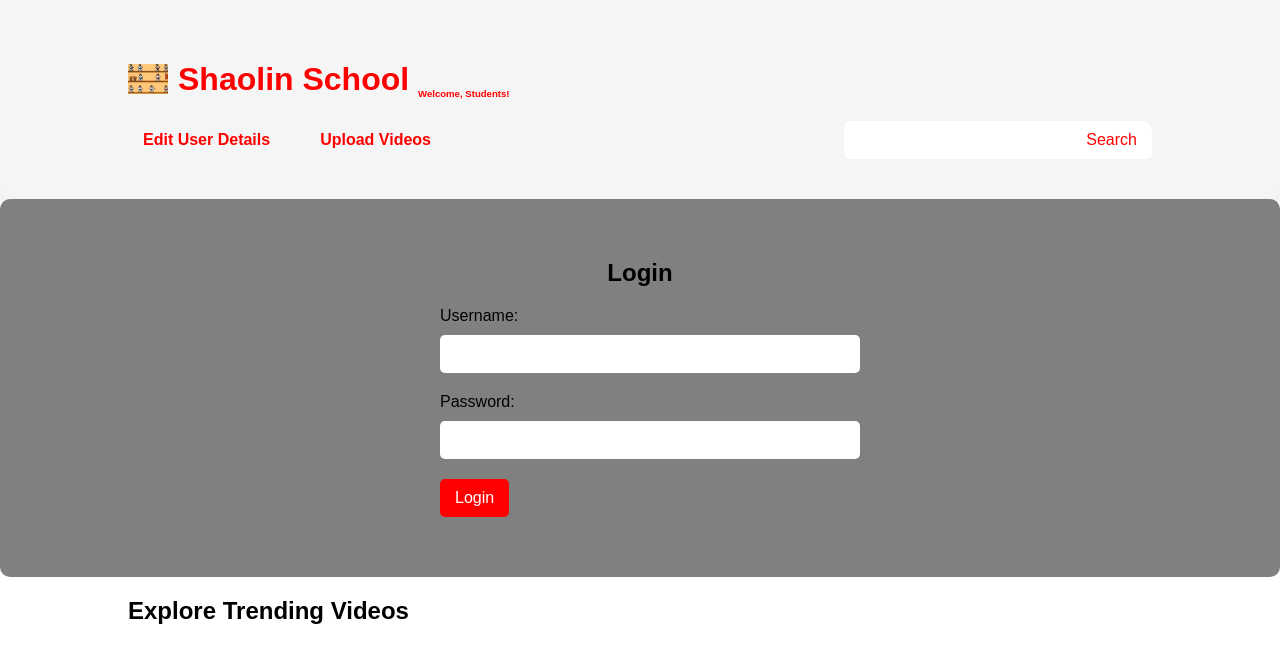
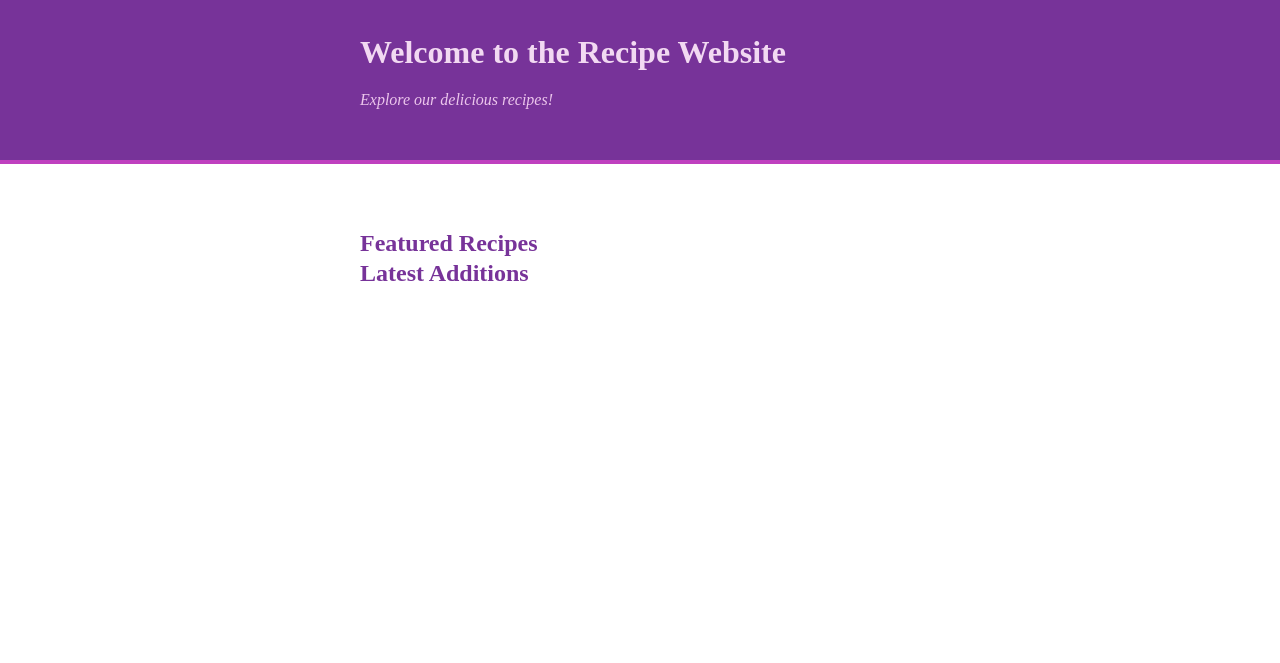
Before and after one commit to M4moon/SoftwareEngineeringSemProject, a Flask app: page / in a window 1280 px wide. Shown: the top 663 px of the page. Run offline with Flask 3, Linux system fonts and the light colour scheme.

Commit message:
initial additions and files

```diff
--- a/semester_project/app.py
+++ b/semester_project/app.py
@@ -1,34 +1,12 @@
-from flask import Flask, render_template, request
-from googleapiclient.discovery import build
+# app.py
+from flask import Flask, render_template
 
 app = Flask(__name__)
 
-# Enter your YouTube API key here
-YOUTUBE_API_KEY = 'AIzaSyBOgxaAAGrKj81soJ_Zm0_sp5O15Zk41u0'
-
+# Route for the index page
 @app.route('/')
-def home():
+def index_page():
     return render_template('index.html')
-
-@app.route('/search', methods=['POST'])
-def search():
-    query = request.form.get('query')
-
-    # Make a request to the YouTube API
-    youtube = build('youtube', 'v3', developerKey=YOUTUBE_API_KEY)
-    search_response = youtube.search().list(
-        q=query,
-        type='video',
-        part='id,snippet'
-    ).execute()
-
-    videos = []
-    for search_result in search_response.get('items', []):
-        video_id = search_result['id']['videoId']
-        video_title = search_result['snippet']['title']
-        videos.append({'id': video_id, 'title': video_title})
-
-    return render_template('search_results.html', videos=videos)
 
 if __name__ == '__main__':
     app.run(debug=True)
--- a/semester_project/static/style.css
+++ b/semester_project/static/style.css
@@ -1,147 +1,38 @@
-/* style.css */
+/* static/style.css */
+body {
+    margin: 0;
+    background-color: hsl(0, 0%, 100%);
+    color: hsl(0, 0%, 10%);
+    line-height: 1.5;
+  }
 
-@font-face {
-    font-family: 'Akira Expanded';
-    src: url('C:\\USERS\\HP OMEN\\APPDATA\\LOCAL\\MICROSOFT\\WINDOWS\\FONTS\\AKIRA EXPANDED DEMO.otf') format('opentype');
-    font-weight: normal;
-}
+  .content-width {
+    max-width: 70ch;
+    width: calc(100% - 4rem);
+    margin: 0 auto;
+  }
 
-header {
-    font-family: 'Akira Expanded', sans-serif;
-    background-color: whitesmoke;
-    padding: 20px 0;
-    box-shadow: 0 5px 10px rgba(0, 0, 0, 0.1);
-    color: red;
-    border-bottom-left-radius: 10px;
-    border-bottom-right-radius: 10px;
-}
-header h1 sub {
-    font-size: 0.3em; /* Adjust the size as needed */
-}
+  main {
+    margin-bottom: 4rem;
+  }
 
-nav {
-    font-family: 'Akira Expanded', sans-serif;
-    display: flex;
-    justify-content: space-between;
-    align-items: center;
-    border-top-left-radius: 10px;
-    border-top-right-radius: 10px;
-    overflow: hidden;
-}
+  header {
+    margin-bottom: 4rem;
+    padding: 2rem 0;
+    background-color: hsl(280, 50%, 40%);
+    border-bottom: 4px solid hsl(300, 50%, 50%);
+    color: hsl(300, 50%, 90%);
+  }
 
-nav a {
-    text-decoration: none;
-    color: red;
-    font-weight: bold;
-    font-size: 16px;
-    border-radius: 5px;
-    padding: 8px 15px;
-}
+  header p {
+    color: hsl(300, 50%, 85%);
+  }
 
-/* ... (other styles) */
+  h1, h2, h3 {
+    margin: 0;
+    line-height: 1.25;
+  }
 
-body {
-    font-family: 'Arial', sans-serif;
-    margin: 0;
-    padding: 0;
-}
-
-.container {
-    width: 80%;
-    margin: 20px auto; /* Added margin to the container */
-}
-
-.logo-container {
-    display: flex;
-    align-items: center;
-}
-
-.logo-container img {
-    width: 40px;
-    margin-right: 10px;
-}
-
-
-nav ul {
-    list-style: none;
-    display: flex;
-    margin: 0;
-    padding: 0;
-}
-
-nav li {
-    margin-right: 20px;
-}
-
-
-nav a:hover {
-    text-decoration: underline;
-}
-
-.search-container {
-    display: flex;
-    border-radius: 5px; /* Rounded corners for search bar */
-    overflow: hidden; /* Hide overflowing rounded corners */
-}
-
-form label {
-    display: none;
-}
-
-input {
-    padding: 10px;
-    font-size: 16px;
-    border: none;
-    border-top-left-radius: 5px; /* Rounded top-left corner */
-    border-bottom-left-radius: 5px; /* Rounded bottom-left corner */
-}
-
-button {
-    padding: 10px 15px;
-    background-color: #fff;
-    color: #ff0000;
-    border: none;
-    cursor: pointer;
-    font-size: 16px;
-    border-top-right-radius: 5px; /* Rounded top-right corner */
-    border-bottom-right-radius: 5px; /* Rounded bottom-right corner */
-}
-
-.login-container {
-    background-color: grey;
-    padding: 40px 0;
-    border-radius: 10px; /* Rounded corners for the login container */
-}
-
-.login-container h2 {
-    text-align: center;
-}
-
-.login-container form {
-    max-width: 400px;
-    margin: 0 auto;
-}
-
-.login-container label {
-    display: block;
-    margin-bottom: 10px;
-    font-size: 16px;
-}
-
-.login-container input {
-    width: 100%;
-    padding: 10px;
-    margin-bottom: 20px;
-    font-size: 16px;
-    border-radius: 5px; /* Rounded corners for input fields */
-}
-
-.login-container button {
-    padding: 10px 15px;
-    background-color: #ff0000;
-    color: #fff;
-    border: none;
-    cursor: pointer;
-    font-size: 16px;
-    border-radius: 5px; /* Rounded corners for the button */
-}
+  h2, h3 {
+    color: hsl(280, 50%, 40%);
+  }
--- a/semester_project/templates/index.html
+++ b/semester_project/templates/index.html
@@ -1,49 +1,37 @@
-<!-- index.html -->
+<!-- templates/index.html -->
 <!DOCTYPE html>
 <html lang="en">
   <head>
-        <meta charset="UTF-8" />
-        <meta name="viewport" content="width=device-width, initial-scale=1.0" />
-        <title>Shaolin School</title>
+    <meta charset="utf-8" />
+    <meta name="viewport" content="width=device-width, initial-scale=1" />
+    <title>Recipe Website</title>
     <link
+      href="{{ url_for('static', filename='style.css') }}"
       rel="stylesheet"
-          href="{{ url_for('static', filename='style.css') }}"
-        />
-        <link
-          rel="icon"
-          href="{{ url_for('static', filename='logo.ico') }}"
-        />
-        <link
-          rel="stylesheet"
-          href="https://fonts.googleapis.com/css2?family=Material+Symbols+Outlined:opsz,wght,FILL,GRAD@20..48,100..700,0..1,-50..200"
     />
   </head>
   <body>
+    <main>
       <header>
-            {% include 'navbar.html' %}
+        <div class="content-width">
+          <h1>Welcome to the Recipe Website</h1>
+          <p><em>Explore our delicious recipes!</em></p>
+        </div>
       </header>
 
+      <div class="content-width">
+        <section>
+          <h2>Featured Recipes</h2>
+          <!-- Add content for featured recipes -->
+        </section>
 
-        <div class="login-container">
-          <div class="container">
-            <h2>Login</h2>
-            <form action="/login" method="post">
-              <label for="username">Username:</label>
-              <input type="text" id="username" name="username" required />
+        <section>
+          <h2>Latest Additions</h2>
+          <!-- Add content for the latest recipes -->
+        </section>
 
-              <label for="password">Password:</label>
-              <input type="password" id="password" name="password" required />
-
-              <button type="submit">Login</button>
-            </form>
+        <!-- Add more sections as needed -->
       </div>
-        </div>
-
-        <div class="container">
-          <h2>Explore Trending Videos</h2>
-          <!-- Add more content or features here -->
-        </div>
+    </main>
   </body>
 </html>
-  </head>
-</html>
```
Also changed, not shown: semester_project/recipes/recipe.html (added, +86 -0 lines). Lines whose indentation alone changed are shown as unchanged.
